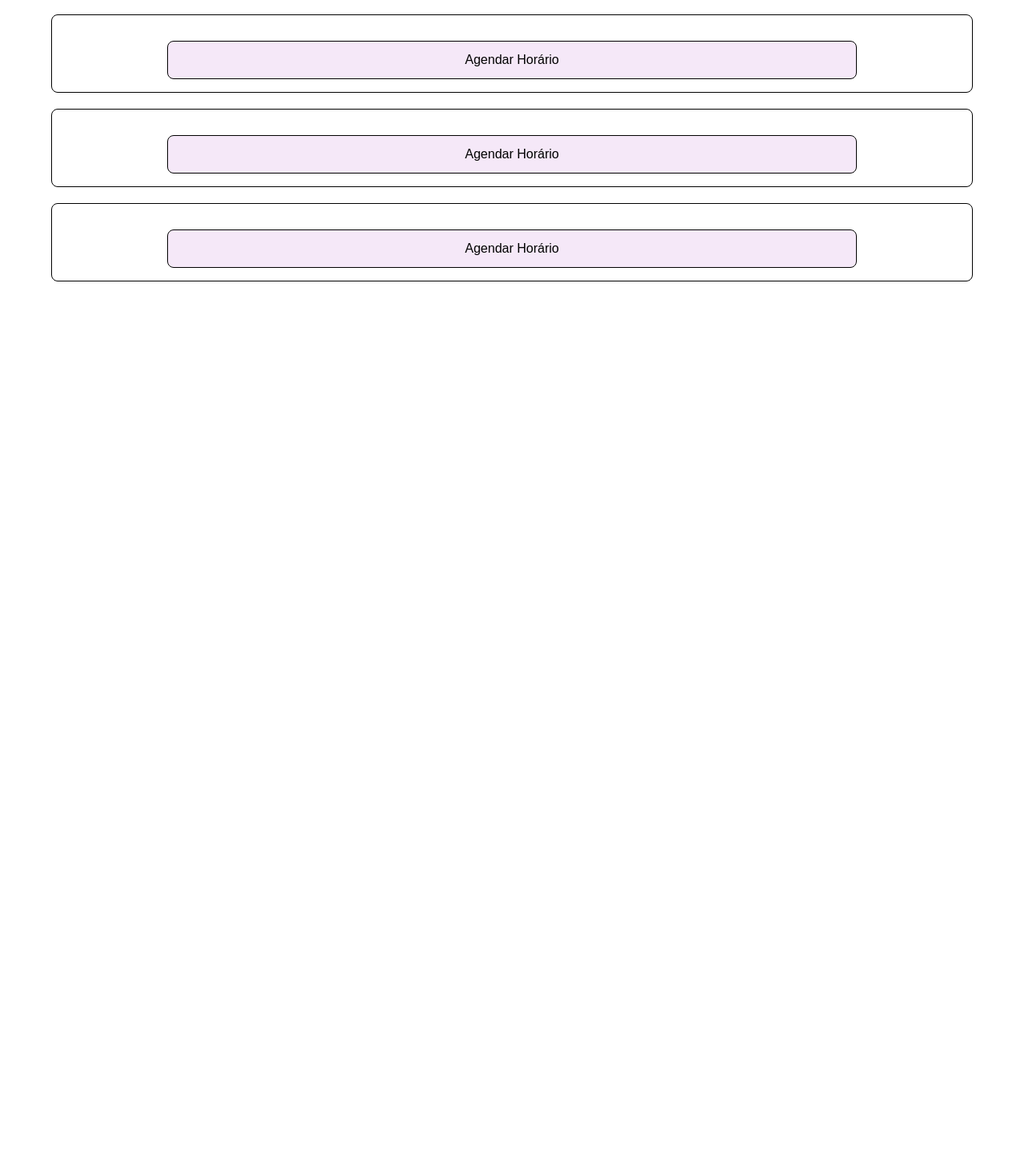
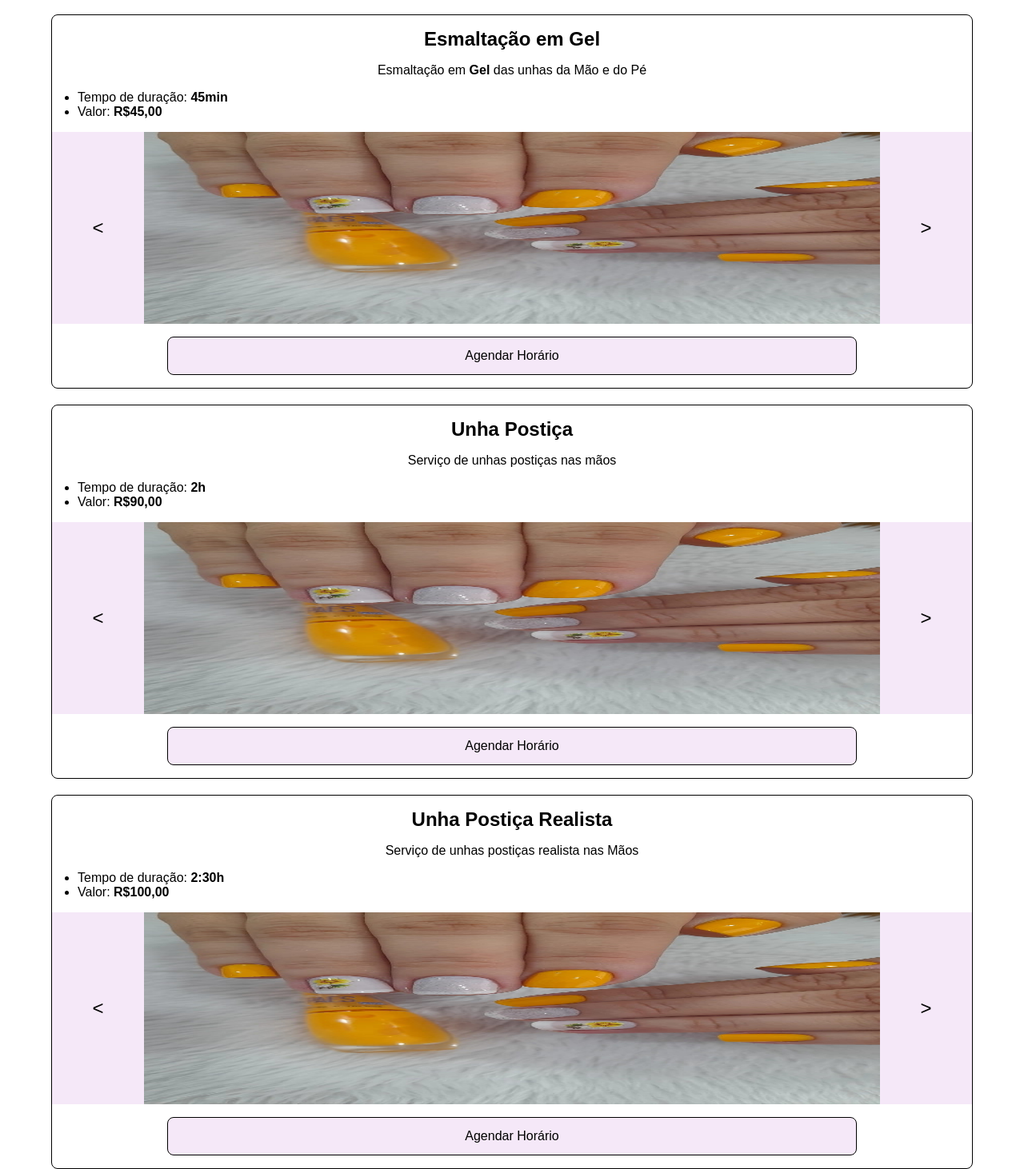
Before and after one commit to KaueGatti/Projeto-Nails-da-Josy, a plain HTML site: page index.html in a window 1280 px wide. Shown: the part 566-2028 px from the top of the page at 80% size. Before the commit the page ends 918 px from the top, so only its background shows below. Drawn offline with Linux system fonts and the light colour scheme; a web font is replaced by a local one.

Commit message:
Adicionando mais serviços com galerias para teste

```diff
--- a/index.html
+++ b/index.html
@@ -44,13 +44,78 @@
         </button>
       </section>
       <section class="servico">
-        <button class="botaoAgendarHorario">Agendar Horário</button>
+        <h1 class="tituloServico">Esmaltação em Gel</h1>
+        <p class="descServico">
+          Esmaltação em <strong>Gel</strong> das unhas da Mão e do Pé
+        </p>
+        <ul class="infoServico">
+          <li>Tempo de duração: <strong>45min</strong></li>
+          <li>Valor: <strong>R$45,00</strong></li>
+        </ul>
+        <div class="galeriaContainer">
+          <button class="galeriaNavEsquerda" id="bNavEsquerda"><</button>
+          <div id="galeriaImagensServico2" class="galeriaImagens">
+            <img class="imgs" src="img/IMG-20250104-WA0020.jpg" alt="" />
+            <img class="imgs" src="img/IMG-20250104-WA0021.jpg" alt="" />
+            <img class="imgs" src="img/IMG-20250104-WA0022.jpg" alt="" />
+            <img class="imgs" src="img/IMG-20250104-WA0024.jpg" alt="" />
+          </div>
+          <button class="galeriaNavDireita" id="bNavDireita">></button>
+        </div>
+        <button
+          onclick="window.open('https://wa.me/5519993376398?text=Olá,%20gostaria%20de%20agendar%20um%20horário!', '_blank')"
+          class="botaoAgendarHorario"
+        >
+          Agendar Horário
+        </button>
       </section>
       <section class="servico">
-        <button class="botaoAgendarHorario">Agendar Horário</button>
+        <h1 class="tituloServico">Unha Postiça</h1>
+        <p class="descServico">Serviço de unhas postiças nas mãos</p>
+        <ul class="infoServico">
+          <li>Tempo de duração: <strong>2h</strong></li>
+          <li>Valor: <strong>R$90,00</strong></li>
+        </ul>
+        <div class="galeriaContainer">
+          <button class="galeriaNavEsquerda" id="bNavEsquerda"><</button>
+          <div id="galeriaImagensServico3" class="galeriaImagens">
+            <img class="imgs" src="img/IMG-20250104-WA0020.jpg" alt="" />
+            <img class="imgs" src="img/IMG-20250104-WA0021.jpg" alt="" />
+            <img class="imgs" src="img/IMG-20250104-WA0022.jpg" alt="" />
+            <img class="imgs" src="img/IMG-20250104-WA0024.jpg" alt="" />
+          </div>
+          <button class="galeriaNavDireita" id="bNavDireita">></button>
+        </div>
+        <button
+          onclick="window.open('https://wa.me/5519993376398?text=Olá,%20gostaria%20de%20agendar%20um%20horário!', '_blank')"
+          class="botaoAgendarHorario"
+        >
+          Agendar Horário
+        </button>
       </section>
       <section class="servico">
-        <button class="botaoAgendarHorario">Agendar Horário</button>
+        <h1 class="tituloServico">Unha Postiça Realista</h1>
+        <p class="descServico">Serviço de unhas postiças realista nas Mãos</p>
+        <ul class="infoServico">
+          <li>Tempo de duração: <strong>2:30h</strong></li>
+          <li>Valor: <strong>R$100,00</strong></li>
+        </ul>
+        <div class="galeriaContainer">
+          <button class="galeriaNavEsquerda" id="bNavEsquerda"><</button>
+          <div id="galeriaImagensServico4" class="galeriaImagens">
+            <img class="imgs" src="img/IMG-20250104-WA0020.jpg" alt="" />
+            <img class="imgs" src="img/IMG-20250104-WA0021.jpg" alt="" />
+            <img class="imgs" src="img/IMG-20250104-WA0022.jpg" alt="" />
+            <img class="imgs" src="img/IMG-20250104-WA0024.jpg" alt="" />
+          </div>
+          <button class="galeriaNavDireita" id="bNavDireita">></button>
+        </div>
+        <button
+          onclick="window.open('https://wa.me/5519993376398?text=Olá,%20gostaria%20de%20agendar%20um%20horário!', '_blank')"
+          class="botaoAgendarHorario"
+        >
+          Agendar Horário
+        </button>
       </section>
     </main>
     <script src="script/script.js"></script>
--- a/script/script.js
+++ b/script/script.js
@@ -22,5 +22,3 @@ bNavDireita.addEventListener("click", () => {
   moverImg = indiceImg * larguraImgRem;
   galeriaImagens.style.transform = `translateX(-${moverImg}rem)`;
 });
-
-console.log(moverImg);
```
